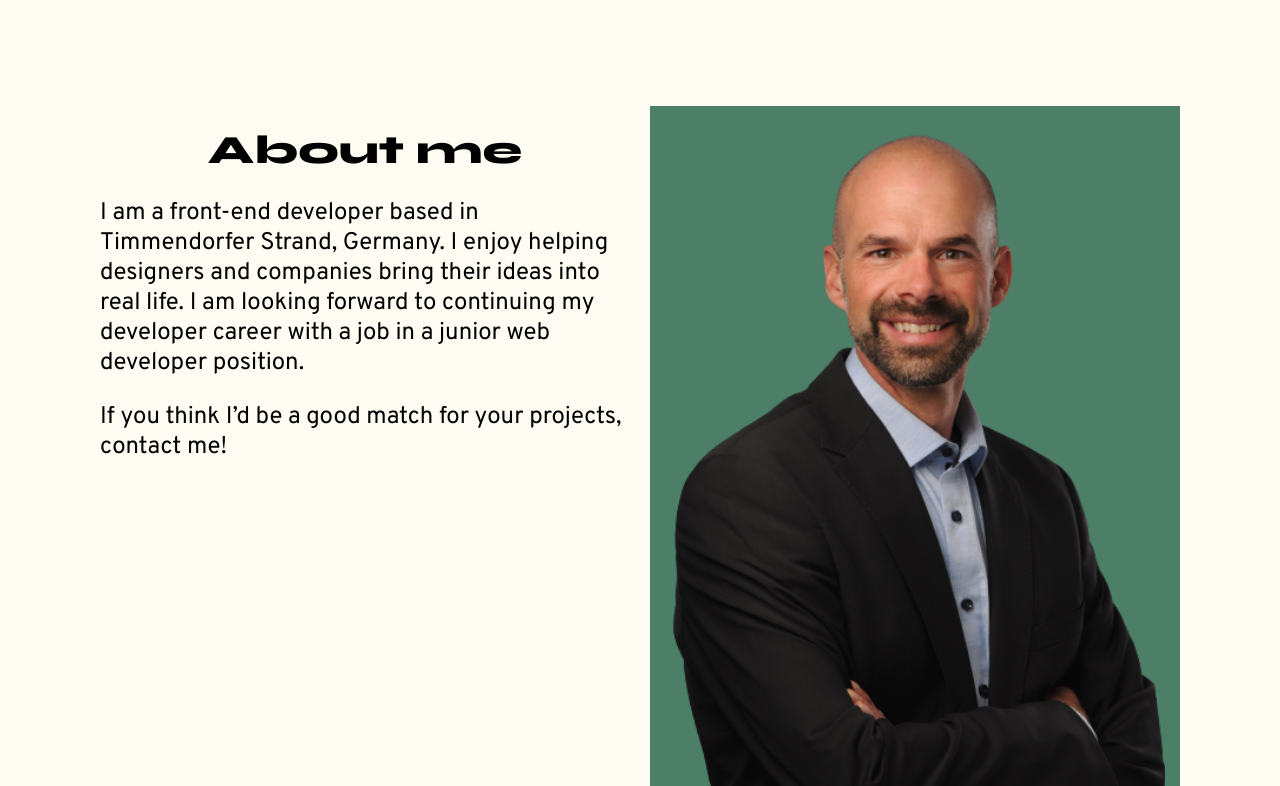
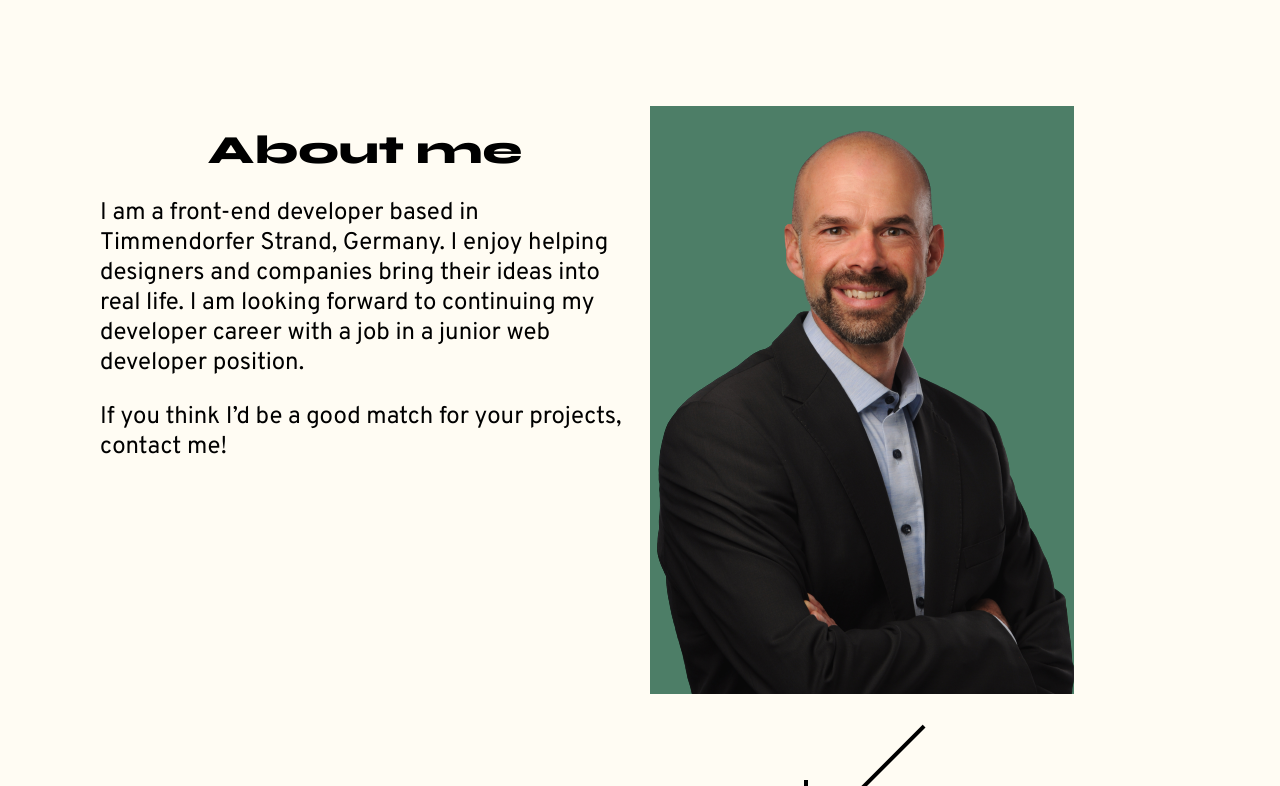
Before and after one commit to strandcode/portfolio, an Angular app: page / in a window 1280 px wide. Shown: the part 774-1560 px from the top of the page. Built offline with nearby package versions, Linux system fonts and the light colour scheme.

Commit message:
Add profile styling

```diff
--- a/src/app/about-me/about-me.component.html
+++ b/src/app/about-me/about-me.component.html
@@ -15,6 +15,8 @@
   <div class="wrapper-right">
 
     <div class="profile-wrapper">
+      <div class="black-frame">
+      </div>
       <img src="./assets/img/portrait-removed-bg.png" alt="">
     </div>
 
--- a/src/app/about-me/about-me.component.scss
+++ b/src/app/about-me/about-me.component.scss
@@ -10,9 +10,7 @@ section.about-me {
     width: 100%;
   }
 
-  .wrapper-right {
-    width: 100%;
-  }
+
 
 
   h2 {
@@ -23,6 +21,22 @@ section.about-me {
     padding-top: 50px;
     margin-block-start: 0;
     margin-block-end: 0;
+    animation: animateHeading 5000ms ease-in-out infinite normal forwards;
+
+    @keyframes animateHeading {
+      from {
+        color: black;
+      }
+
+      80% {
+        color: var(--fc-second);
+      }
+
+      to {
+
+        color: black;
+      }
+    }
   }
 
   p {
@@ -30,16 +44,40 @@ section.about-me {
     font-size: 1.5rem;
   }
 
-  .text-wrapper {
-    padding: 20px;
+  .wrapper-right {
+    width: 100%;
   }
 
   .profile-wrapper {
-    width: 100%;
-    padding: 0 10px;
+    width: 80%;
     display: flex;
     justify-content: center;
     background-color: var(--bg-darkgreen);
+    position: relative;
+
+    .black-frame {
+      position: absolute;
+      top: 3%;
+      left: 3%;
+      border: 5px solid black;
+      width: 100%;
+      height: 100%;
+      animation: animateBlackFrame 5s ease-in-out infinite forwards;
+
+      @keyframes animateBlackFrame {
+        from {
+          border-color: transparent;
+        }
+
+        80% {
+          border-color: black;
+        }
+
+        to {
+          border-color: transparent;
+        }
+      }
+    }
 
     img {
       width: 100%;
```
